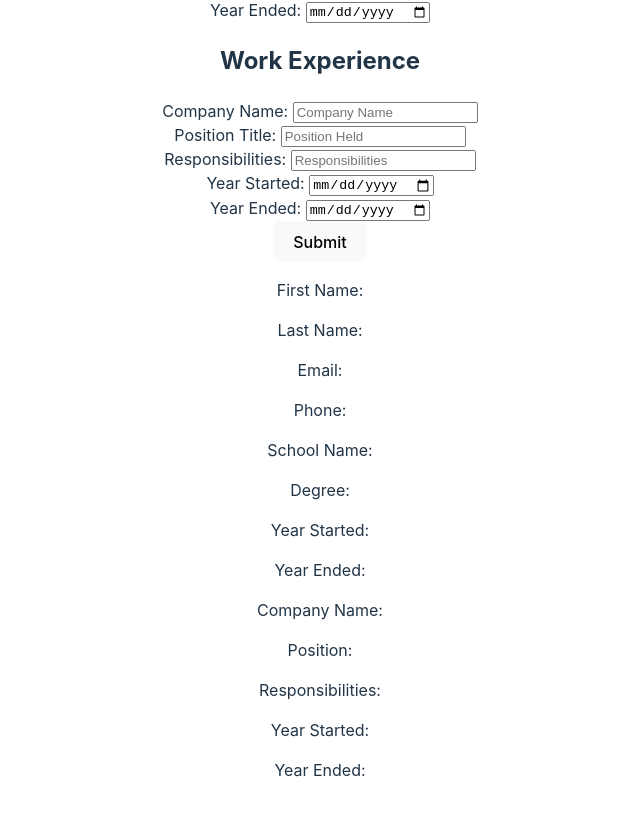
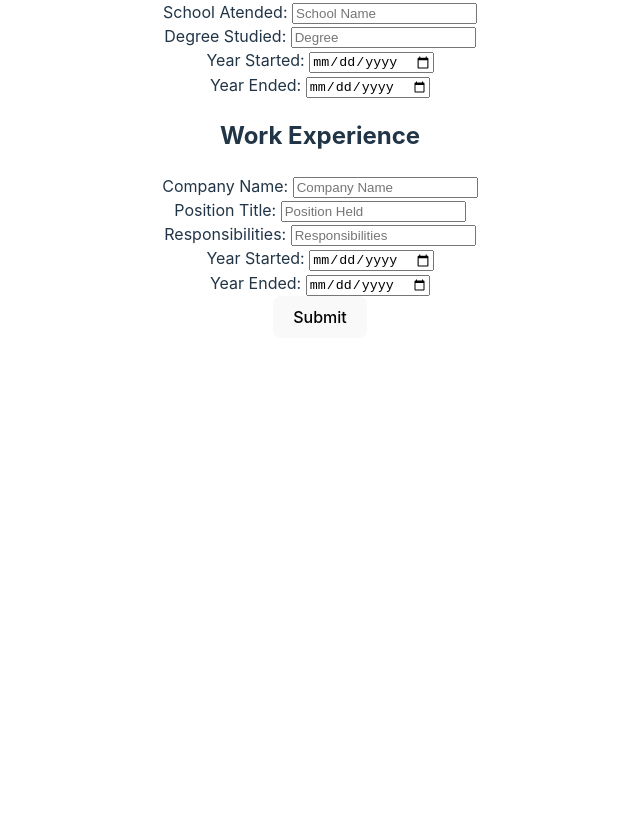
Before and after one commit to AlexVNep/cvApplication, a React (Vite) app: page / in a window 1280 px wide. Shown: the part 355-1170 px from the top of the page, without its empty margins (320-960 px from the left). After the commit the page ends 800 px from the top, so only its background shows below. Built offline with nearby package versions, Linux system fonts and the light colour scheme.

Commit message:
refactor: Make App recieve the info submitted from Form comp on submit by giving Form the onSubmit prop which executes handleClick func

```diff
--- a/src/App.jsx
+++ b/src/App.jsx
@@ -1,12 +1,28 @@
-// import { useState } from "react";
+import { useState } from "react";
+import ResumeHeader from "./components/ResumeHeader";
+import ResumeBody from "./components/ResumeBody";
 import Form from "./components/Form";
 import "./App.css";
 
 function App() {
+  const [displayText, setDisplayText] = useState(null);
+
+  // Callback to handle form submission data from Form.js
+  const handleFormSubmit = (data) => {
+    setDisplayText(data); // Store form data in App.js state
+  };
+
   return (
-    <>
-      <Form />
-    </>
+    <div>
+      <Form onSubmit={handleFormSubmit} />
+
+      {displayText && (
+        <div>
+          <ResumeHeader displayText={displayText} />
+          <ResumeBody displayText={displayText} />
+        </div>
+      )}
+    </div>
   );
 }
 
--- a/src/components/Form.jsx
+++ b/src/components/Form.jsx
@@ -4,23 +4,8 @@ import EducationInput from "./EducationInput";
 import WorkXpInput from "./WorkXpInput";
 import Button from "./Button";
 
-function Form() {
+function Form({ onSubmit }) {
   const [formData, setFormData] = useState({
-    fname: "",
-    lname: "",
-    email: "",
-    tel: "",
-    school: "",
-    degree: "",
-    studyStart: "",
-    studyEnd: "",
-    company: "",
-    position: "",
-    responsibilities: "",
-    companyStart: "",
-    companyEnd: "",
-  });
-  const [displayText, setDisplayText] = useState({
     fname: "",
     lname: "",
     email: "",
@@ -46,7 +31,7 @@ function Form() {
 
   function handleClick(e) {
     e.preventDefault();
-    setDisplayText(formData);
+    onSubmit(formData);
   }
 
   return (
@@ -65,23 +50,6 @@ function Form() {
           <Button onClick={handleClick}>Submit</Button>
         </form>
       </section>
-      <section>
-        <div>
-          <p>First Name: {displayText.fname}</p>
-          <p>Last Name: {displayText.lname}</p>
-          <p>Email: {displayText.email}</p>
-          <p>Phone: {displayText.tel}</p>
-          <p>School Name: {displayText.school}</p>
-          <p>Degree: {displayText.degree}</p>
-          <p>Year Started: {displayText.studyStart}</p>
-          <p>Year Ended: {displayText.studyEnd}</p>
-          <p>Company Name: {displayText.company}</p>
-          <p>Position: {displayText.position}</p>
-          <p>Responsibilities: {displayText.responsibilities}</p>
-          <p>Year Started: {displayText.companyStart}</p>
-          <p>Year Ended: {displayText.companyEnd}</p>
-        </div>
-      </section>
     </>
   );
 }
```
